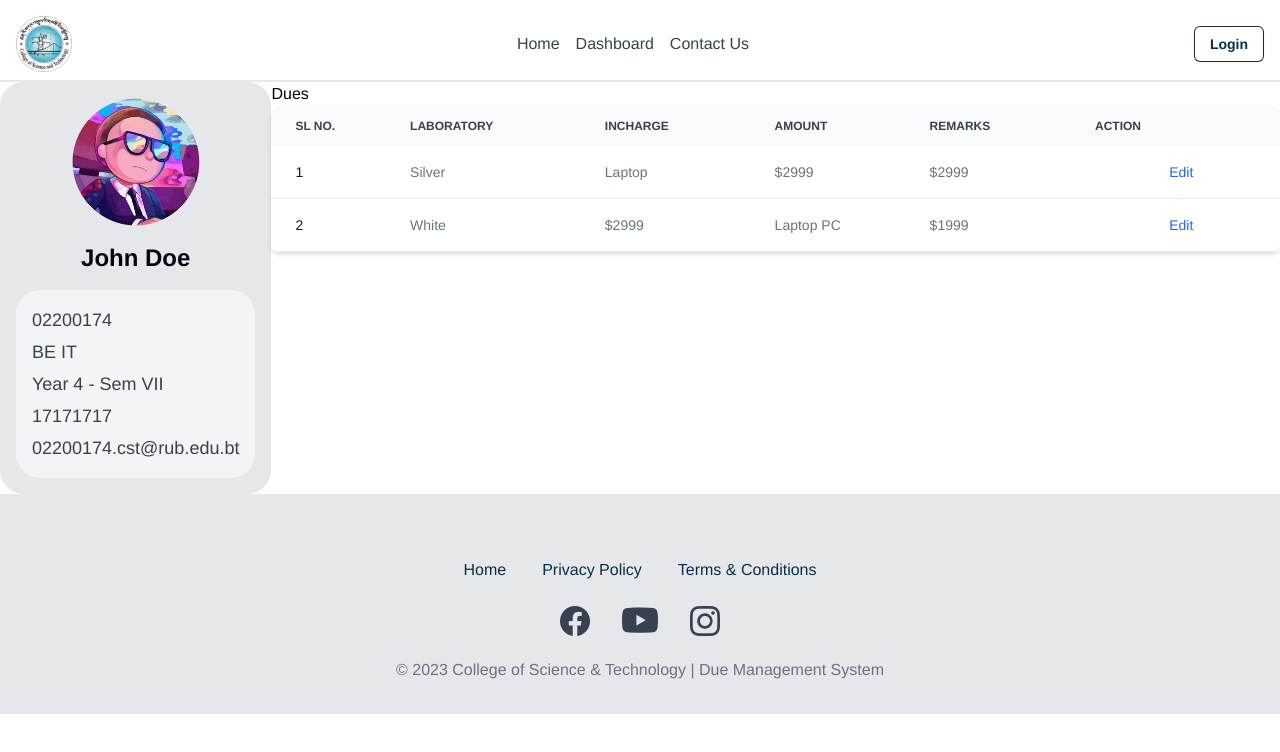
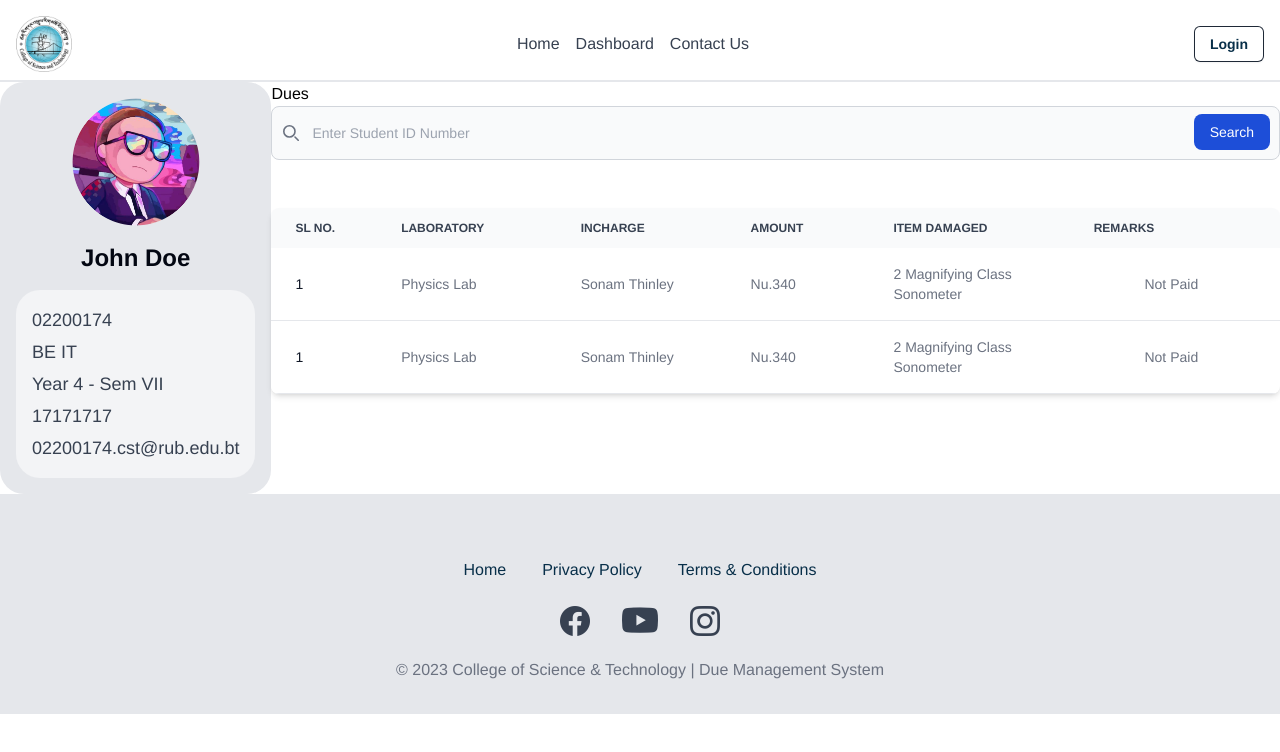
Before and after one commit to divyashC/due-mgmt-sys, a React (Create React App) app in the folder frontend/: page /profile in a window 1280 px wide. Shown: the top 752 px of the page. Built offline with nearby package versions, Linux system fonts and the light colour scheme.

Commit message:
Profile done

```diff
--- a/frontend/src/App.js
+++ b/frontend/src/App.js
@@ -5,6 +5,7 @@
 import Profile from "./pages/Profile.js";
 import NavBar from "./components/NavBar.js";
 import Dashboard from "./pages/Dashboard.js";
+
 
 const Layout = ({ children }) => {
 	return (
--- a/frontend/src/components/Table.js
+++ b/frontend/src/components/Table.js
@@ -5,6 +5,21 @@
 
 		Dues< br>
 		</br>
+
+<form>
+    <label for="default-search" class="mb-2 text-sm font-medium text-gray-900 sr-only dark:text-white">Search</label>
+    <div class="relative">
+        <div class="absolute inset-y-0 left-0 flex items-center pl-3 pointer-events-none">
+            <svg class="w-4 h-4 text-gray-500 dark:text-gray-400" aria-hidden="true" xmlns="http://www.w3.org/2000/svg" fill="none" viewBox="0 0 20 20">
+                <path stroke="currentColor" stroke-linecap="round" stroke-linejoin="round" stroke-width="2" d="m19 19-4-4m0-7A7 7 0 1 1 1 8a7 7 0 0 1 14 0Z"/>
+            </svg>
+        </div>
+        <input type="search" id="default-search" class="block w-full p-4 pl-10 text-sm text-gray-900 border border-gray-300 rounded-lg bg-gray-50 focus:ring-blue-500 focus:border-blue-500 dark:bg-gray-700 dark:border-gray-600 dark:placeholder-gray-400 dark:text-white dark:focus:ring-blue-500 dark:focus:border-blue-500" placeholder="Enter Student ID Number" required/>
+        <button type="submit" class="text-white absolute right-2.5 bottom-2.5 bg-blue-700 hover:bg-blue-800 focus:ring-4 focus:outline-none focus:ring-blue-300 font-medium rounded-lg text-sm px-4 py-2 dark:bg-blue-600 dark:hover:bg-blue-700 dark:focus:ring-blue-800">Search</button>
+    </div>
+</form>
+<br></br>
+<br></br>
 
 
 <div class="relative overflow-x-auto shadow-md sm:rounded-lg">
@@ -40,7 +55,8 @@
                 </th>
 				<th scope="col" class="px-6 py-3">
                     <div class="flex items-center">
-                        Remarks
+                        Item Damaged
+
                         <a href="#"><svg class="w-3 h-3 ml-1.5" aria-hidden="true"  fill="currentColor" viewBox="0 0 24 24">
     <path />
   </svg></a>
@@ -48,7 +64,7 @@
                 </th>
 				<th scope="col" class="px-6 py-3">
                     <div class="flex items-center">
-                        Action
+                        Remarks
                         <a href="#"><svg class="w-3 h-3 ml-1.5" aria-hidden="true"  fill="currentColor" viewBox="0 0 24 24">
     <path />
   </svg></a>
@@ -67,43 +83,55 @@
                     1
                 </th>
                 <td class="px-6 py-4">
-                    Silver
+                    Physics Lab
                 </td>
                 <td class="px-6 py-4">
-                    Laptop
+                    Sonam Thinley
                 </td>
                 <td class="px-6 py-4">
-                    $2999
+                   Nu.340
                 </td>
 				<td class="px-6 py-4">
-                    $2999
+                   2 Magnifying Class <br>
+						</br>
+
+					Sonometer
                 </td>
 
                 <td class="px-6 py-4 text-right">
-                    <a href="#" class="font-medium text-blue-600 dark:text-blue-500 hover:underline">Edit</a>
+                Not Paid
+
+
                 </td>
             </tr>
-            <tr class="bg-white border-b dark:bg-gray-800 dark:border-gray-700">
+
+			<tr class="bg-white border-b dark:bg-gray-800 dark:border-gray-700">
                 <th scope="row" class="px-6 py-4 font-medium text-gray-900 whitespace-nowrap dark:text-white">
-                    2
+                    1
                 </th>
                 <td class="px-6 py-4">
-                    White
+                    Physics Lab
+                </td>
+                <td class="px-6 py-4">
+                    Sonam Thinley
+                </td>
+                <td class="px-6 py-4">
+                   Nu.340
                 </td>
 				<td class="px-6 py-4">
-                    $2999
+                   2 Magnifying Class <br>
+						</br>
+
+					Sonometer
                 </td>
 
-                <td class="px-6 py-4">
-                    Laptop PC
-                </td>
-                <td class="px-6 py-4">
-                    $1999
-                </td>
                 <td class="px-6 py-4 text-right">
-                    <a href="#" class="font-medium text-blue-600 dark:text-blue-500 hover:underline">Edit</a>
+                Not Paid
+
+
                 </td>
             </tr>
+
 
         </tbody>
     </table>
--- a/frontend/src/pages/Dashboard.js
+++ b/frontend/src/pages/Dashboard.js
@@ -1,7 +1,12 @@
 import React from "react";
 
 const Dashboard = () => {
-	return <div>Dashboard</div>;
+	return <div>
+
+
+
+
+	</div>;
 };
 
 export default Dashboard;
```
Also changed, not shown: frontend/src/components/Administration.js (added).
